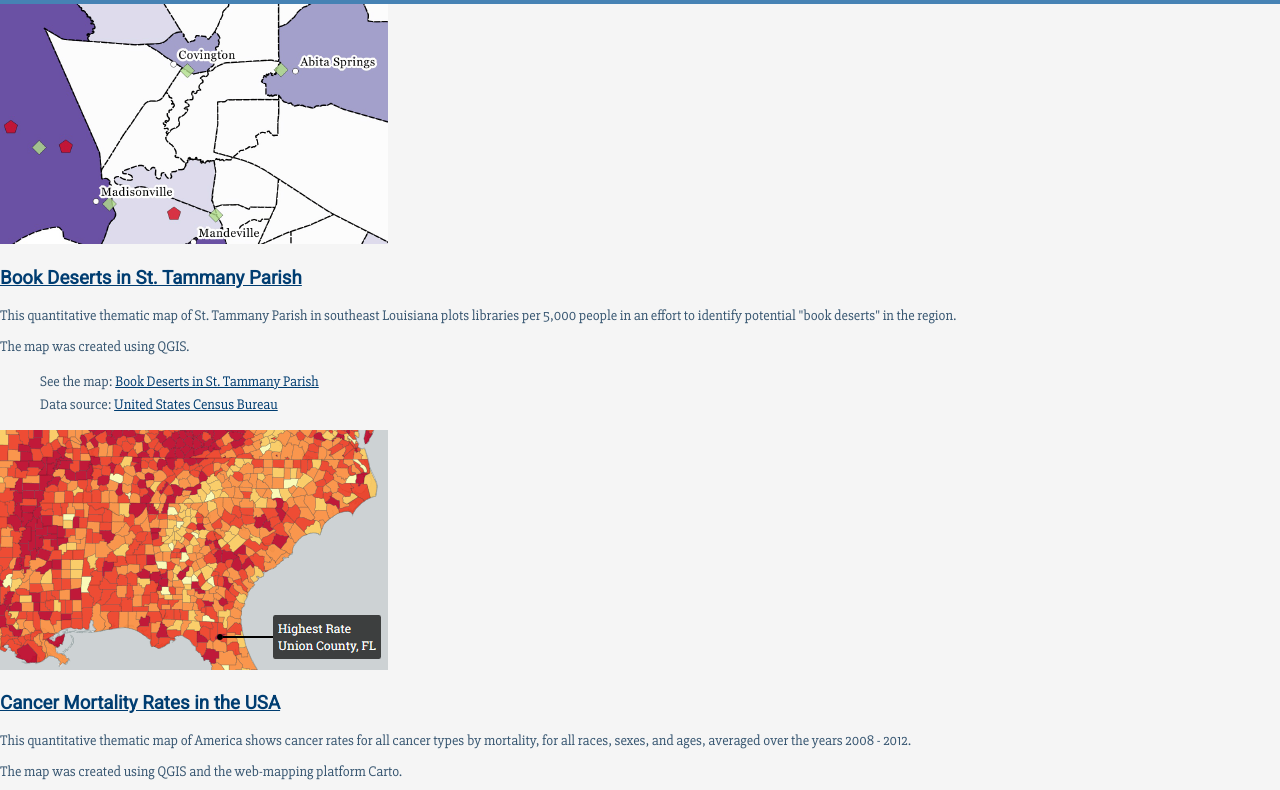
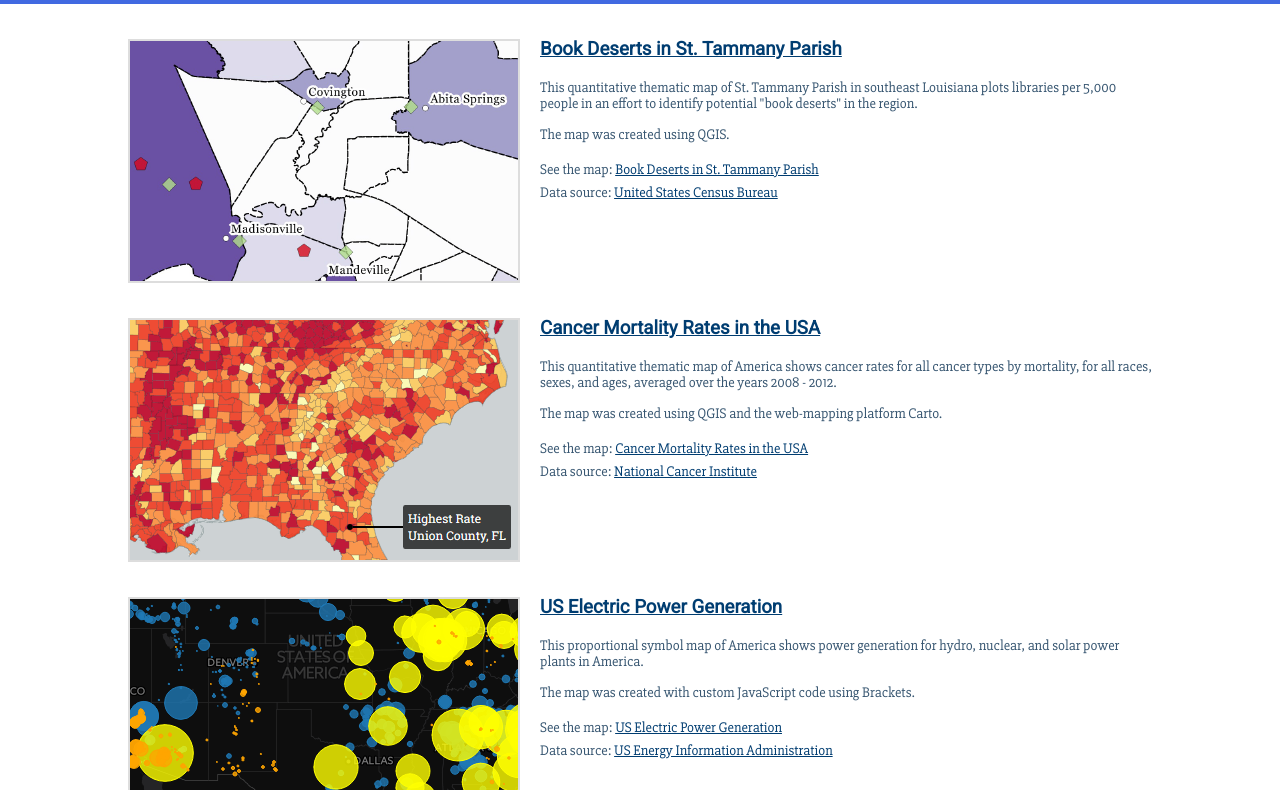
Before and after one commit to mikus31/mikus31.github.io, a plain HTML site: page index.html in a window 1280 px wide. Shown: the part 95-885 px from the top of the page. Drawn offline with nearby package versions, Linux system fonts and the light colour scheme.

Commit message:
add styling

```diff
--- a/index.html
+++ b/index.html
@@ -9,7 +9,7 @@
     <link href="https://fonts.googleapis.com/css?family=Roboto|Slabo+27px" rel="stylesheet">
     <style>
         body {
-            background: #f5f5f5;
+            background: white;
             font-family: 'Slabo 27px', serif;
         }
 
@@ -17,7 +17,7 @@
             width: 100%;
             min-width: 800px;
             margin: 0 auto;
-            background: steelblue;
+            background: royalblue;
             padding: 15px 0 20px;
         }
 
@@ -58,6 +58,28 @@
         a:visited {
             color: #003d71;
         }
+
+        .project {
+            width: 80%;
+            min-width: 800px;
+            height: 100%;
+            margin: 35px auto;
+        }
+
+        .project:after {
+            content: "";
+            display: table;
+            clear: both;
+        }
+
+        .project-image {
+            width: 388px;
+            height: 240px;
+            background: white;
+            float: left;
+            margin-right: 20px;
+            border: 2px solid #dddddd;
+        }
     </style>
 </head>
 
```
